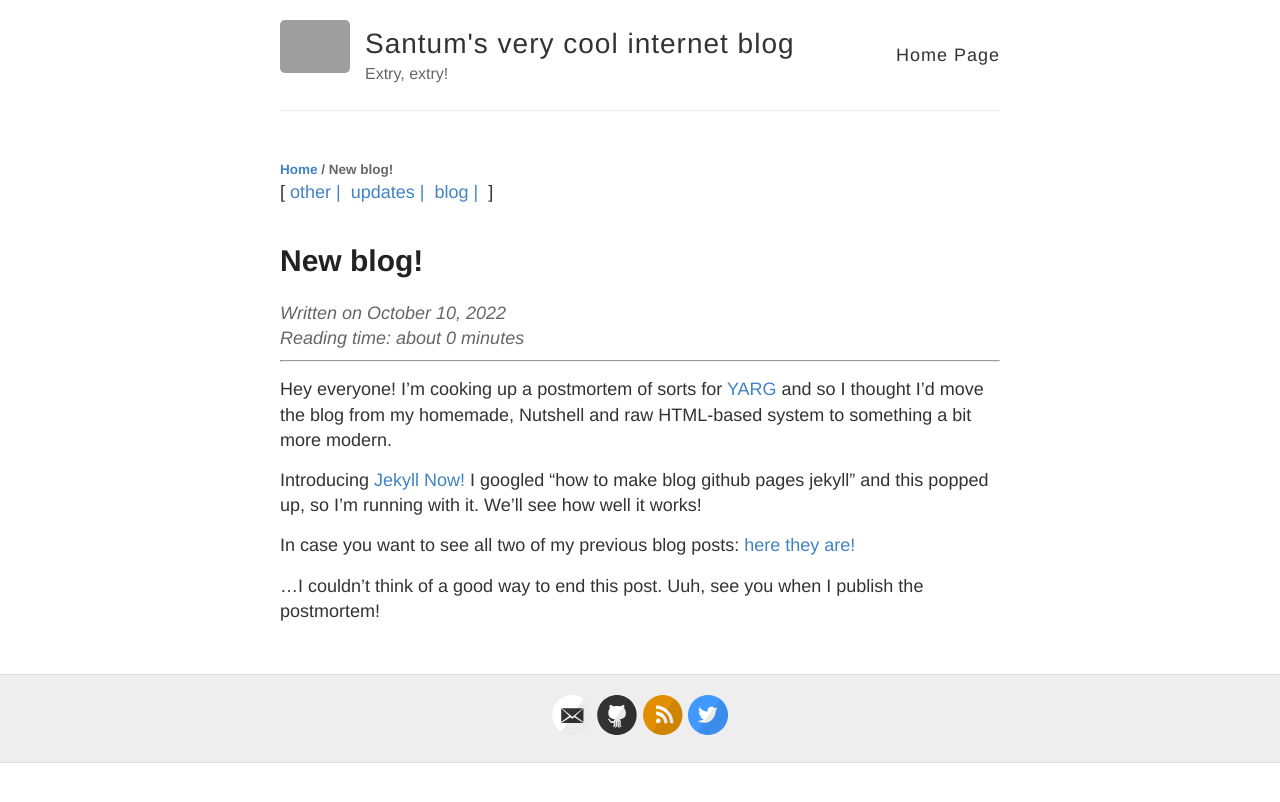
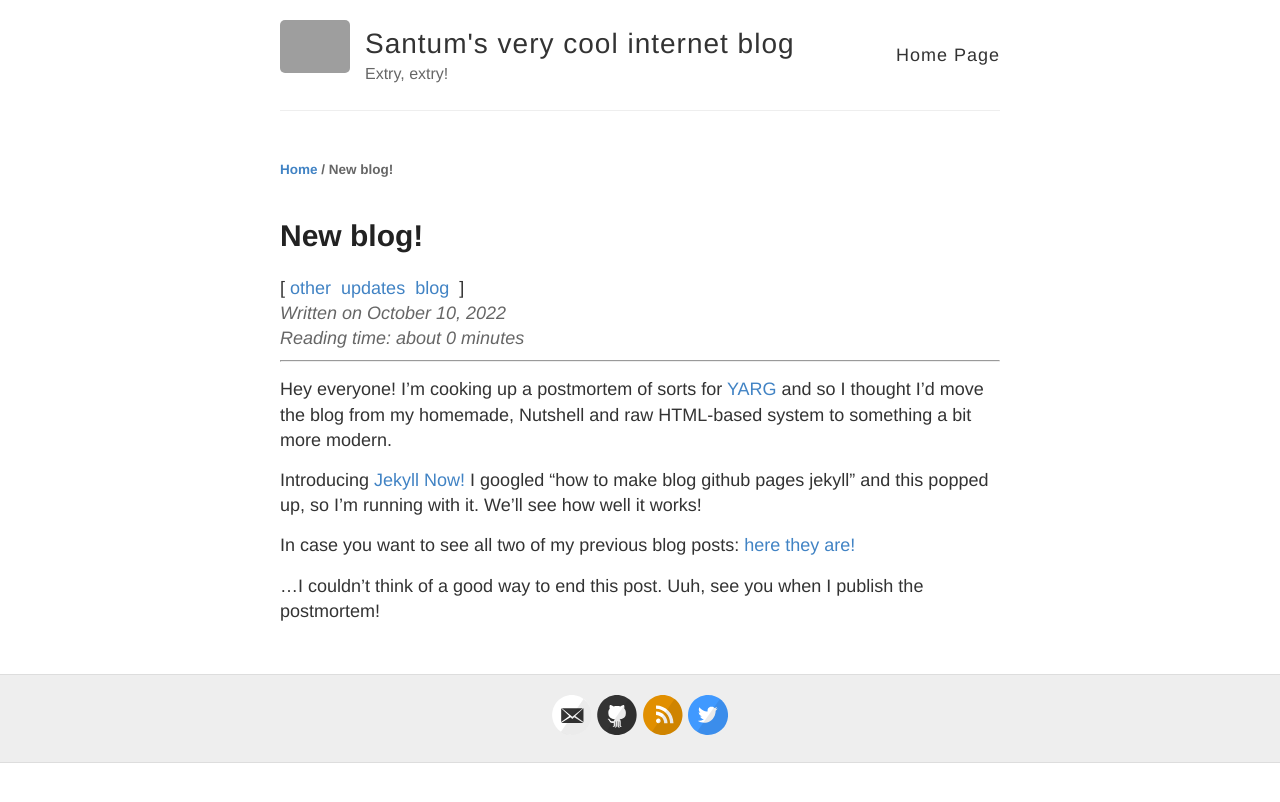
Before and after one commit to santumerino/blog, a Jekyll site: the page built from _posts/2022-10-10-New-blog!.md, in a window 1280 px wide. Shown: the top 802 px of the page. Built offline with Jekyll 4.4.1, drawn with Linux system fonts in a browser that asks for light colours.

Commit message:
Update post.html

```diff
--- a/_layouts/post.html
+++ b/_layouts/post.html
@@ -11,14 +11,13 @@
   <div class="breadcrumbs">
 {% include breadcrumbs.html %}
   </div>
+  <h1>{{ page.title }}</h1>
 <span>[
   {% for tag in page.tags %}
     {% capture tag_name %}{{ tag }}{% endcapture %}
-    <a href="/blog/tag/{{ tag_name }}"><nobr>{{ tag_name }}</nobr> |&nbsp;</a>
+    <a href="/blog/tag/{{ tag_name }}"><nobr>{{ tag_name }}</nobr>&nbsp;</a>
   {% endfor %}
 ]</span>
-
-  <h1>{{ page.title }}</h1>
 
   <div class="date">
     Written on {{ page.date | date: "%B %e, %Y" }}
```
